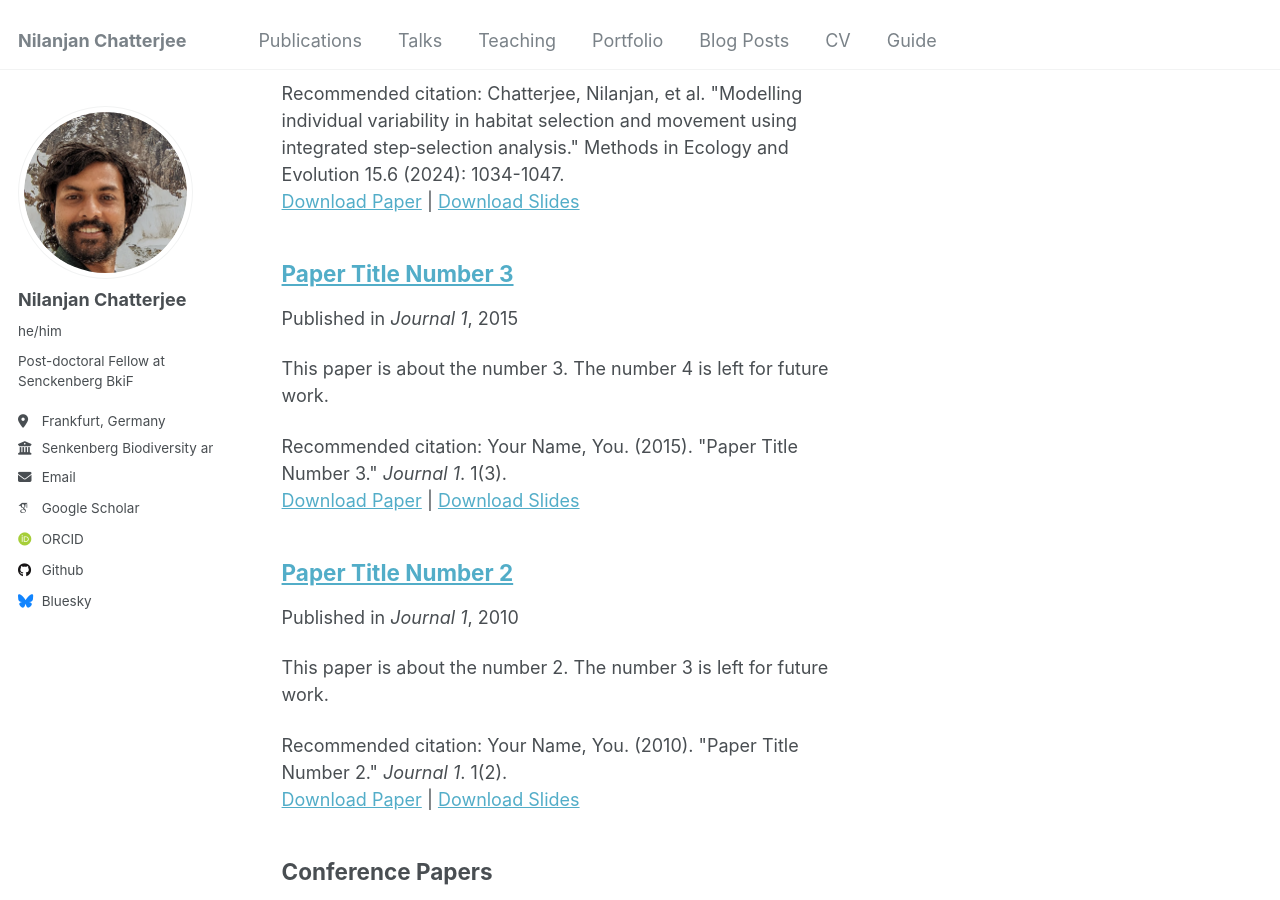
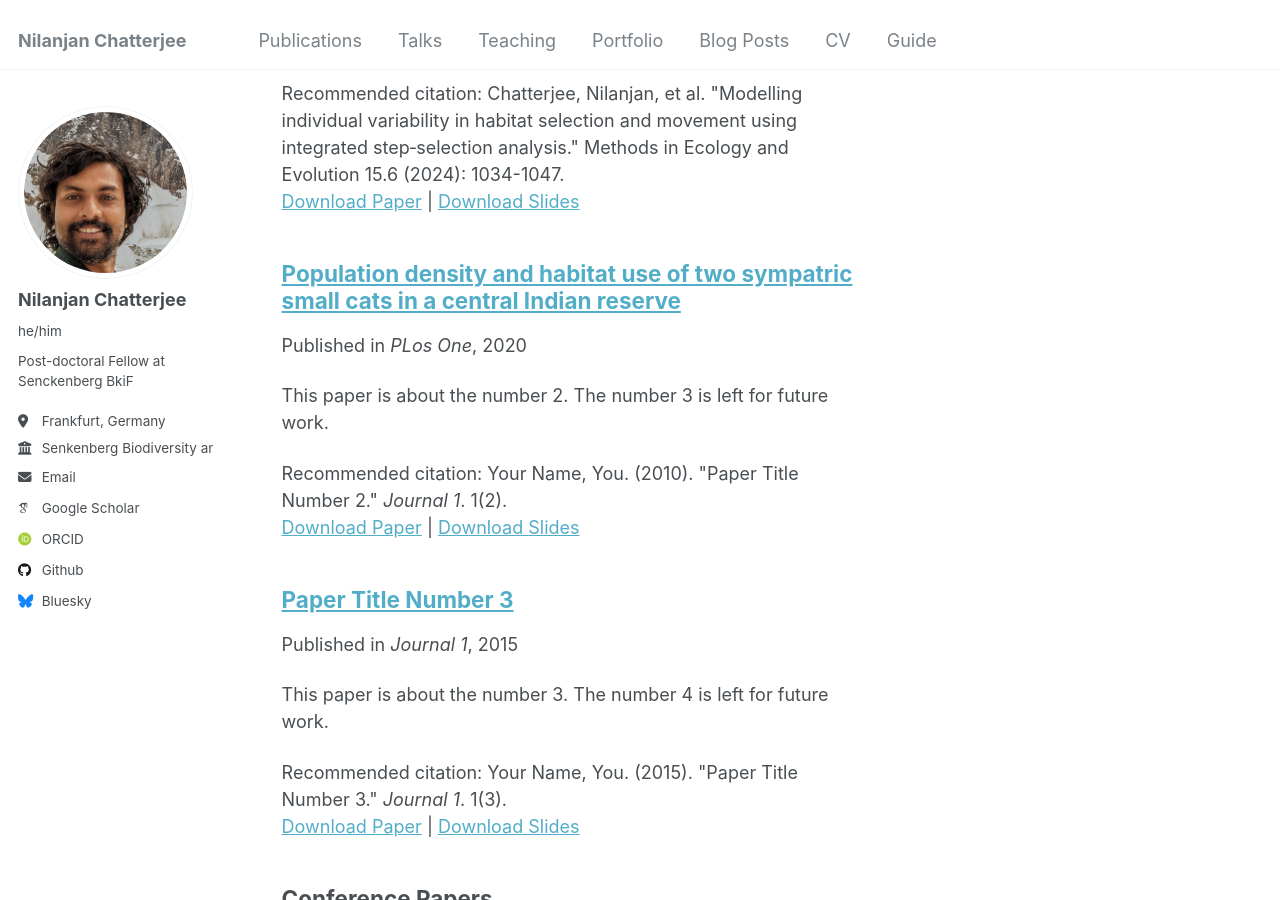
Before and after one commit to nilanjanchatterjee/nilanjanchatterjee.github.io, a Jekyll site: the page built from _pages/publications.html, in a window 1280 px wide and 900 px high, scrolled down 458 px. Built offline with Jekyll 4.4.1, drawn with Linux system fonts in a browser that asks for light colours; some web fonts are replaced.

Commit message:
Update plosone paper

```diff
--- a/_publications/2010-10-01-paper-title-number-2.md
+++ b/_publications/2010-10-01-paper-title-number-2.md
@@ -1,13 +1,13 @@
 ---
-title: "Paper Title Number 2"
+title: "Population density and habitat use of two sympatric small cats in a central Indian reserve"
 collection: publications
 category: manuscripts
-permalink: /publication/2010-10-01-paper-title-number-2
+permalink: https://journals.plos.org/plosone/article?id=10.1371/journal.pone.0233569
 excerpt: 'This paper is about the number 2. The number 3 is left for future work.'
-date: 2010-10-01
-venue: 'Journal 1'
-slidesurl: 'http://academicpages.github.io/files/slides2.pdf'
-paperurl: 'http://academicpages.github.io/files/paper2.pdf'
+date: 2020-06-04
+venue: 'PLos One'
+slidesurl: 'https://journals.plos.org/plosone/article?id=10.1371/journal.pone.0233569'
+paperurl: 'https://journals.plos.org/plosone/article?id=10.1371/journal.pone.0233569'
 citation: 'Your Name, You. (2010). &quot;Paper Title Number 2.&quot; <i>Journal 1</i>. 1(2).'
 ---
 
```
